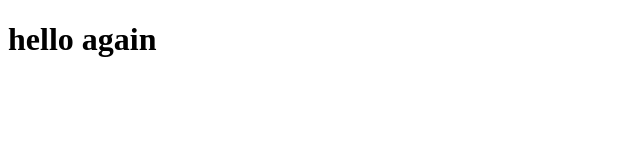
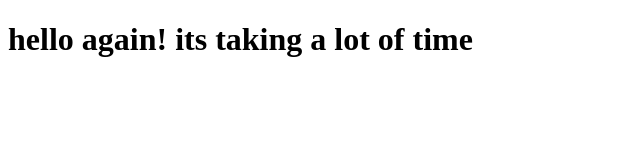
Before and after one commit to Ujjwal233/coursera_webdev, a plain HTML site: page site/index.html in a window 1280 px wide. Shown: the whole page, without its empty margins (0-640 px from the left). Drawn offline with Linux system fonts and the light colour scheme.

Commit message:
small changes in page .

```diff
--- a/site/index.html
+++ b/site/index.html
@@ -6,6 +6,6 @@
 	<title>hello coursera</title>
 </head>
 <body>
-<h1>hello again</h1>
+<h1>hello again! its taking a lot of time</h1>
 </body>
 </html>
```
